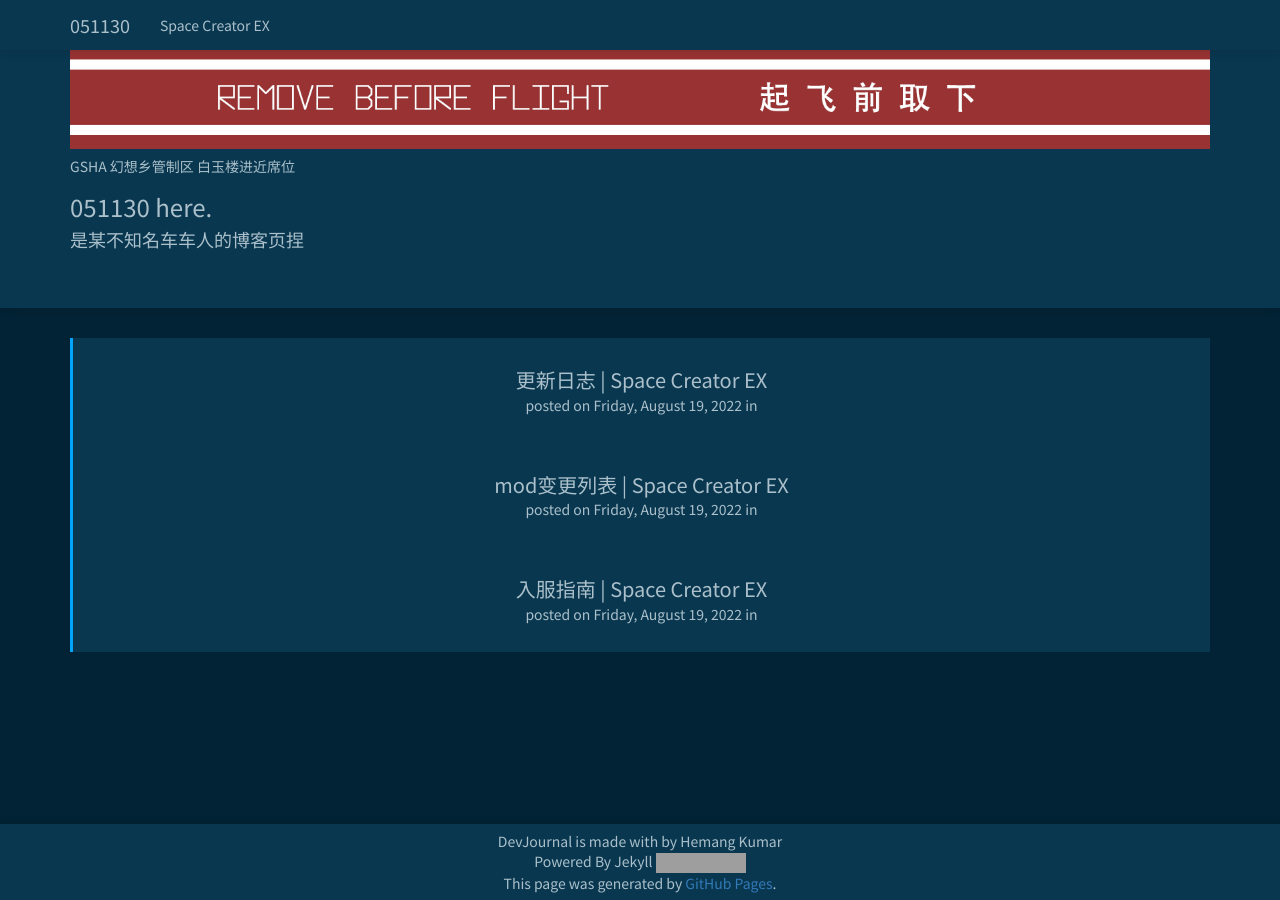
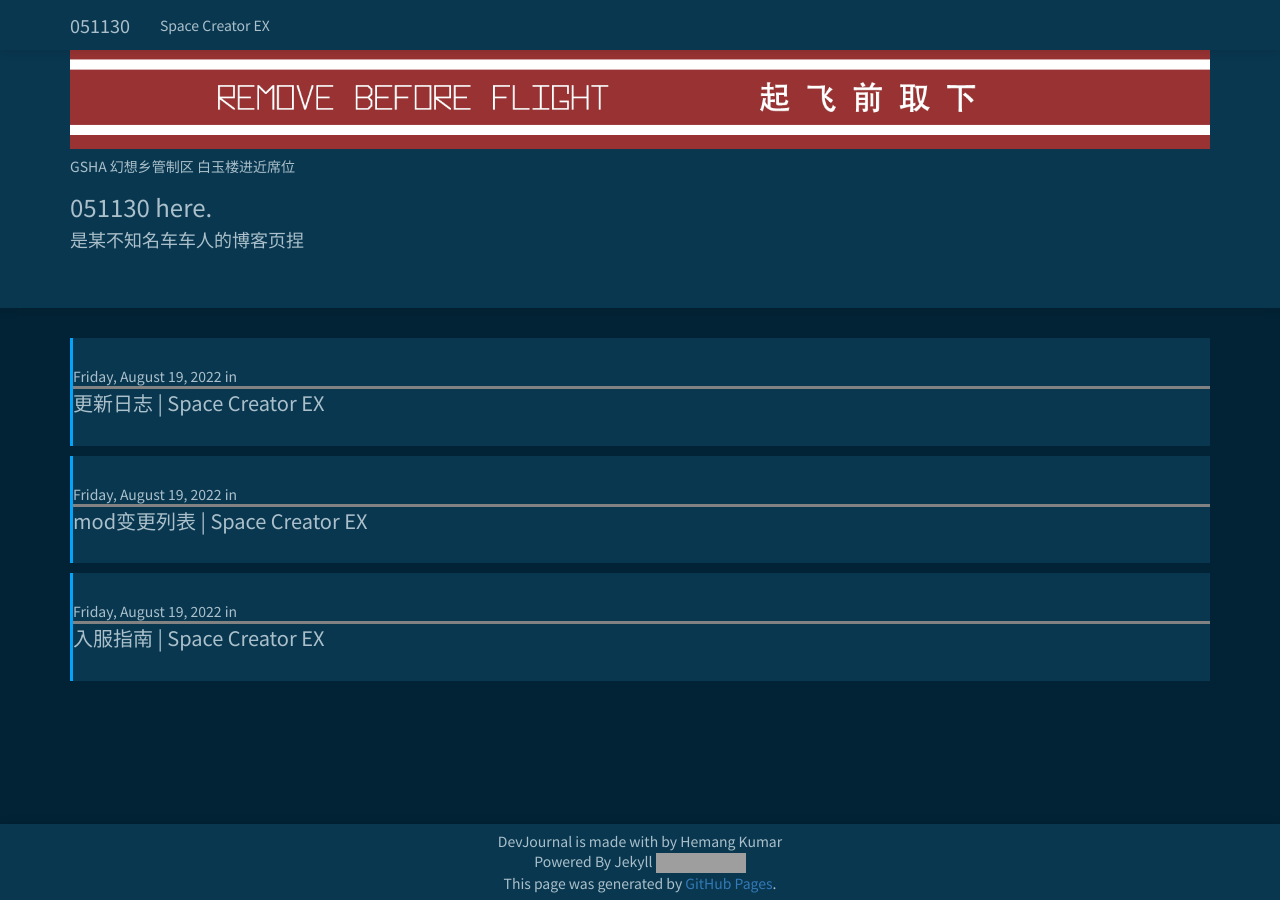
Before and after one commit to x051130x/x051130x.github.io, a Jekyll site: the page built from index.html, in a window 1280 px wide. Built offline with Jekyll 4.4.1, drawn with Linux system fonts in a browser that asks for light colours; nearby versions of some CDN libraries; grey boxes are pictures that could not be loaded.

Commit message:
left align

```diff
--- a/css/main.scss
+++ b/css/main.scss
@@ -91,7 +91,7 @@ a:hover{
 
 .post-list{
 
-    text-align: center;
+    text-align: left;
 
 }
 .post-box{
@@ -100,11 +100,17 @@ padding-bottom: 2em;
   background-color: #093750 ;
   border-left-style: solid;
   border-left-color: #03a4fb;
+  margin-bottom: 10px;
 }
 
 .post-title{
   font-size: 20px !important;
 color:  #abc0ca !important;
+}
+
+.posted{
+  border-bottom-style: solid;
+  border-bottom-color: #828282;
 }
 
 .post-excerpt{
--- a/index.html
+++ b/index.html
@@ -18,16 +18,8 @@ layout: default
     <div class="post-list">
   {%  for post in site.posts %}
   <div class="post-box">
-    <div class="post-title">
-    <a class="post-title" href="{{post.url | prepend:site.baseurl }}" > {{ post.title }}</a>
-    </div>
-    <!--
-    <div class="post-excerpt">
-      {{ post.content | strip_html | truncatewords:20}}
-    </div>
-    -->
     <div class="posted">
-      posted on
+
       <span class="posted-on">
 
         {{ post.date | date: "%A, %B %-d, %Y" }}
@@ -41,6 +33,14 @@ layout: default
         {% endfor %}
       </span>
     </div>
+    <div class="post-title">
+    <a class="post-title" href="{{post.url | prepend:site.baseurl }}" > {{ post.title }}</a>
+    </div>
+    <!--
+    <div class="post-excerpt">
+      {{ post.content | strip_html | truncatewords:20}}
+    </div>
+    -->
   </div>
   {% endfor %}
   </div>
```
